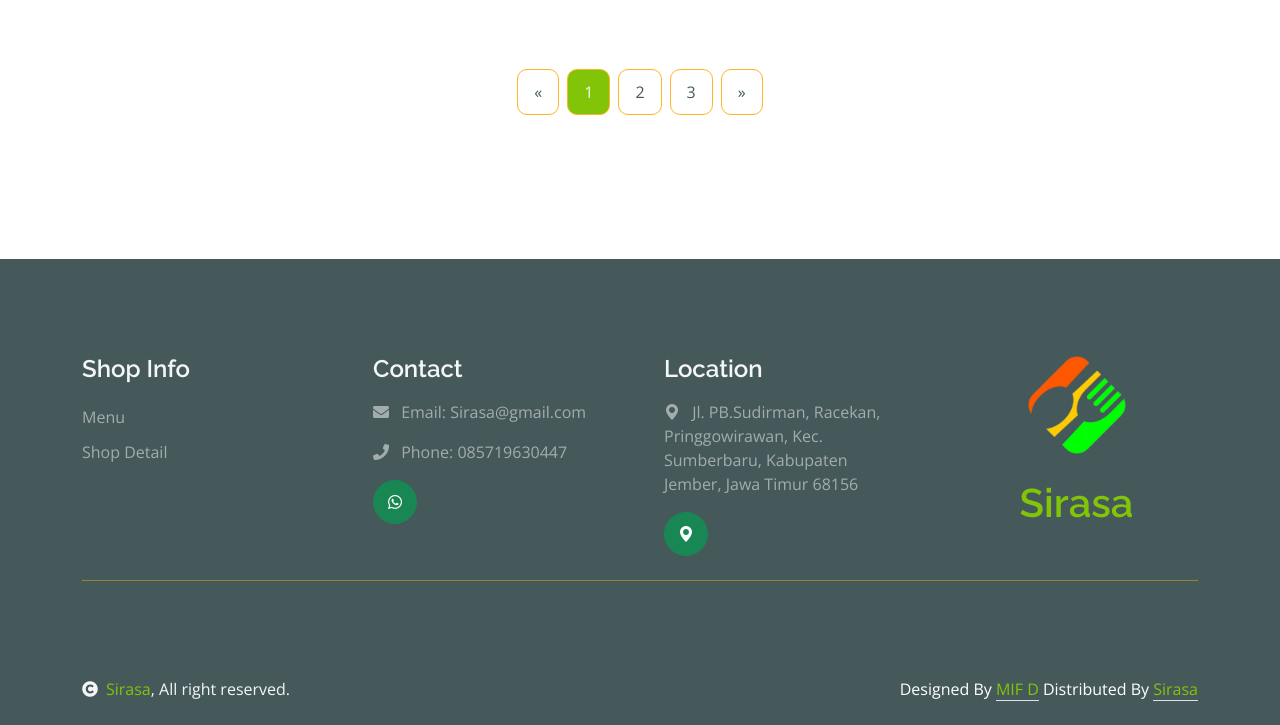
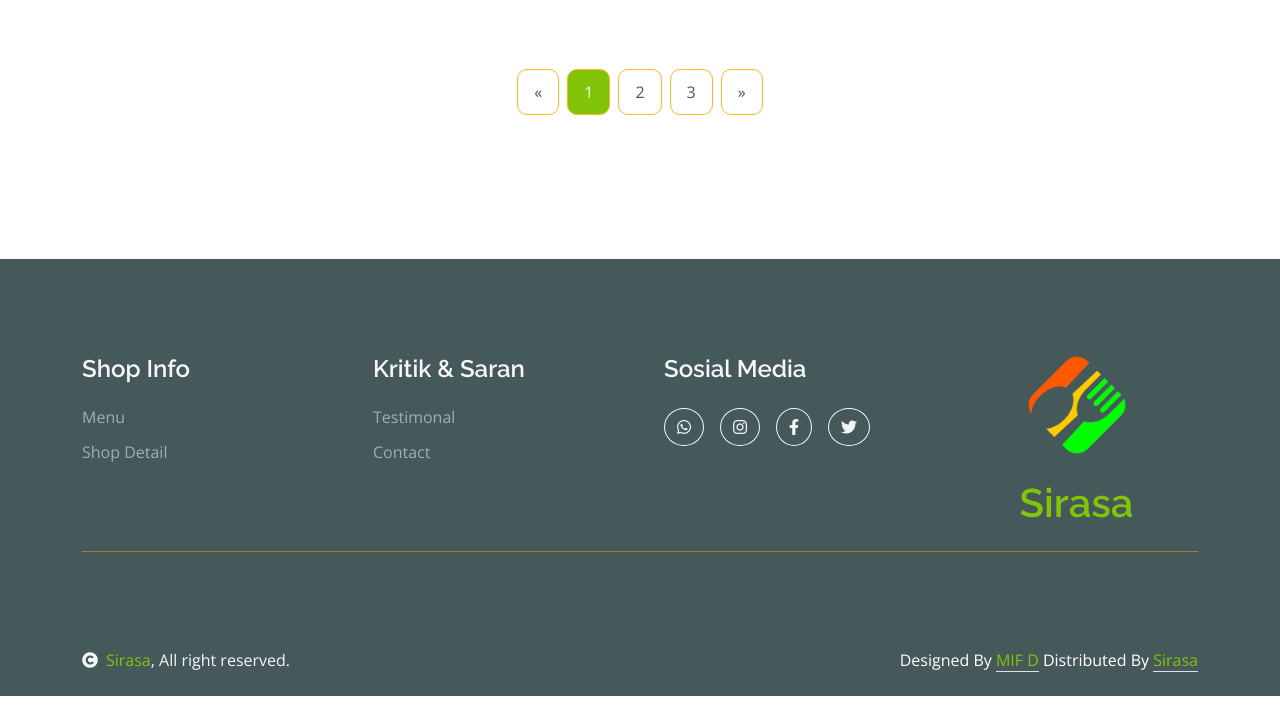
Before and after one commit to Dhemas5/Sirasa, a plain HTML site: page shop.html in a window 1280 px wide. Shown: the part 1981-2706 px from the top of the page. After the commit the page ends 2677 px from the top, so only its background shows below. Drawn offline with nearby package versions, Linux system fonts and the light colour scheme.

Commit message:
menyempurnakan

```diff
--- a/shop.html
+++ b/shop.html
@@ -1399,43 +1399,57 @@
             <div class="col-lg-3 col-md-6">
               <div class="d-flex flex-column text-start footer-item">
                 <h4 class="text-light mb-3">Shop Info</h4>
-                <a class="btn-link" href="#tab-1">Menu</a>
+                <a class="btn-link" href="#-1">Menu</a>
                 <a class="btn-link" href="shop.html">Shop Detail</a>
               </div>
             </div>
             <div class="col-lg-3 col-md-6">
-              <div class="footer-item">
-                <h4 class="text-light mb-3">Contact</h4>
-                <p>
-                  <i class="fa fa-envelope me-2"></i> Email: Sirasa@gmail.com
-                </p>
-                <p><i class="fa fa-phone me-2"></i> Phone: 085719630447</p>
-                <a
-                  class="btn btn-success me-2 btn-md-square rounded-circle"
-                  href="https://wa.me/6285719630447"
-                  target="_blank"
-                >
-                  <i class="fab fa-whatsapp"></i>
-                </a>
+              <div class="d-flex flex-column text-start footer-item">
+                <h4 class="text-light mb-3">Kritik & Saran</h4>
+                <a class="btn-link" href="testimonial.html">Testimonal</a>
+                <a class="btn-link" href="contact.html">Contact</a>
               </div>
             </div>
             <div class="col-lg-3 col-md-6">
-              <div class="footer-item">
-                <h4 class="text-light mb-3">Location</h4>
-                <p>
-                  <i class="bi bi-geo-alt-fill me-2"></i> Jl. PB.Sudirman,
-                  Racekan, Pringgowirawan, Kec. Sumberbaru, Kabupaten Jember,
-                  Jawa Timur 68156
-                </p>
-                <a
-                  class="btn btn-success me-2 btn-md-square rounded-circle"
-                  href="https://maps.app.goo.gl/H7Nf4PTXwvhLf2ti7"
-                  target="_blank"
-                >
-                  <i class="bi bi-geo-alt-fill"></i>
-                </a>
+              <div class="footer-item text-start">
+                <h4 class="text-light mb-4">Sosial Media</h4>
+                <div class="d-flex gap-3">
+                  <a
+                    href="https://wa.me/6285719630447"
+                    class="btn btn-outline-light rounded-circle"
+                    target="_blank"
+                    aria-label="WhatsApp"
+                  >
+                    <i class="fab fa-whatsapp"></i>
+                  </a>
+                  <a
+                    href="https://www.instagram.com/d.mazzxy_"
+                    class="btn btn-outline-light rounded-circle"
+                    target="_blank"
+                    aria-label="Instagram"
+                  >
+                    <i class="fab fa-instagram"></i>
+                  </a>
+                  <a
+                    href="https://www.facebook.com/namakamu"
+                    class="btn btn-outline-light rounded-circle"
+                    target="_blank"
+                    aria-label="Facebook"
+                  >
+                    <i class="fab fa-facebook-f"></i>
+                  </a>
+                  <a
+                    href="https://twitter.com/namakamu"
+                    class="btn btn-outline-light rounded-circle"
+                    target="_blank"
+                    aria-label="Twitter"
+                  >
+                    <i class="fab fa-twitter"></i>
+                  </a>
+                </div>
               </div>
             </div>
+
             <div class="col-lg-3 col-md-6">
               <div class="footer-item text-center">
                 <img
@@ -1451,7 +1465,6 @@
         </div>
       </div>
     </div>
-    <!-- Footer End -->
 
     <!-- Copyright Start -->
     <div class="container-fluid copyright bg-dark py-4">
```
Also changed, not shown: contact.html (+35 -23 lines), index.html (+75 -32 lines), testimonial.html (+35 -21 lines), 1 other file.
